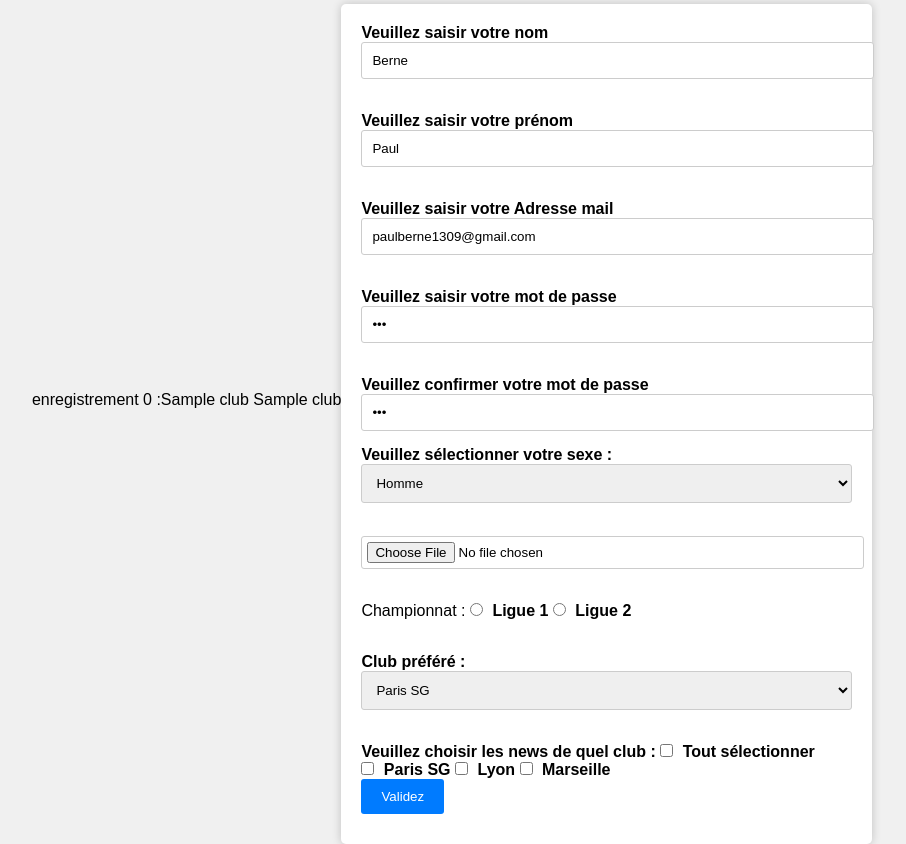
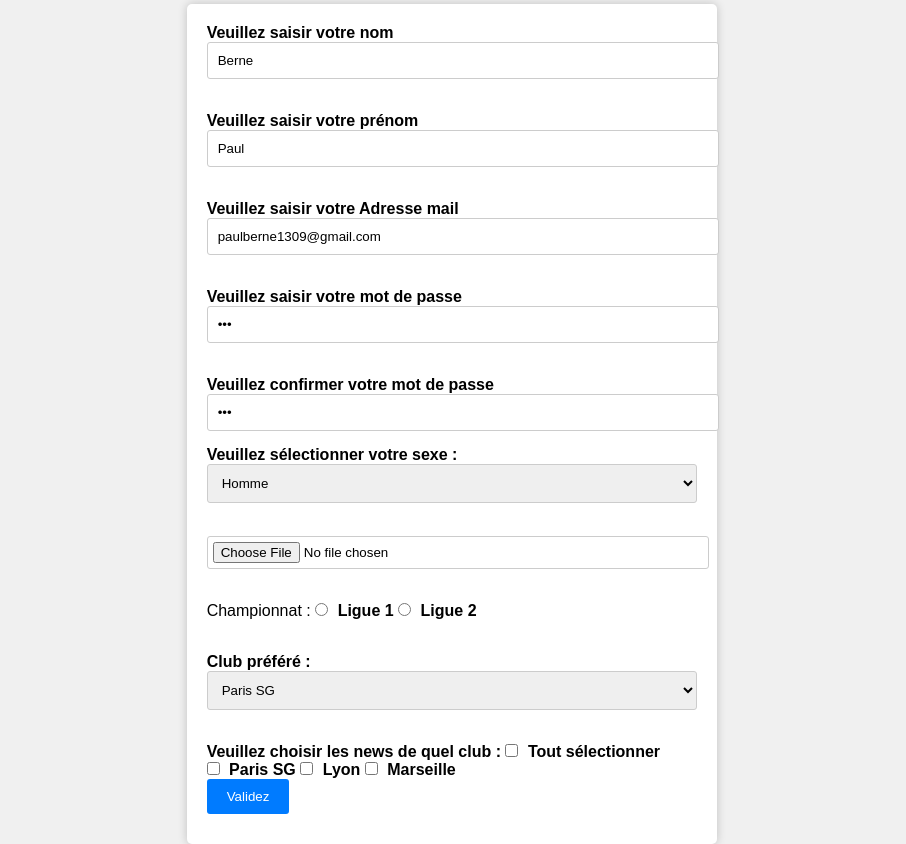
Before and after one commit to Paul-berne/Site-foot, a PHP site: page / in a window 1280 px wide. Shown: the whole page, without its empty margins (188-1094 px from the left). Run offline with PHP 8.4, Linux system fonts and the light colour scheme; tables that the repository leaves empty or names only in its code hold one stand-in row (values such as "Sample post"); some libraries are stand-ins or nearby versions.

Commit message:
Mise a jour des fichiers modifie

```diff
--- a/index.php
+++ b/index.php
@@ -15,12 +15,8 @@
     $dsn ='pgsql:host=localhost;dbname=site-foot;password=Paulberne13?;user=postgres;port=5432';
     $cnx = new PDO($dsn);
     $i=0;
-    $res = $cnx->query("SELECT * FROM club"); //ici $sql1 = "select * from produit"
-    while($i < $res->rowCount()){
-        $ligne = $res->fetch();
-        echo 'enregistrement '. $i .' :'. $ligne['nom_club'] . ' '. $ligne[1] .'<br />';
-        $i++;
-        }
+    $res = $cnx->query("SELECT * FROM club");
+
     ?>
     <div class="container">
         <h1>Formulaire</h1>
```
